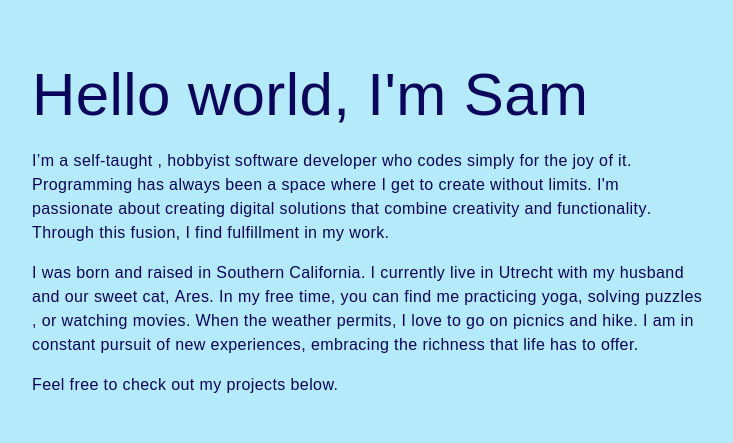
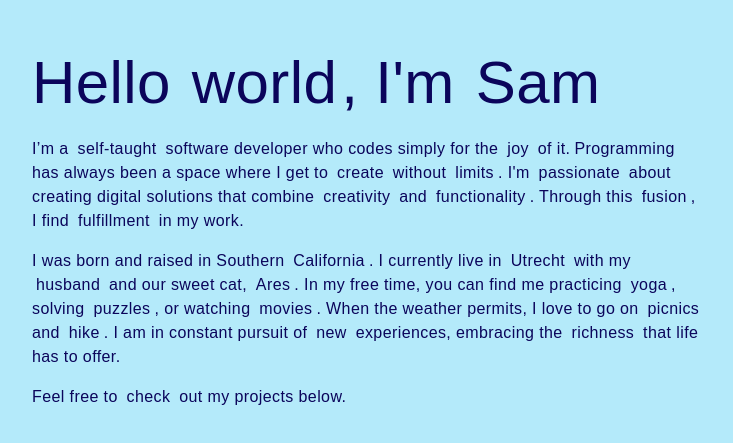
Before and after one commit to samanthacabrera/portfolio, a React (Vite) app: page / in a window 1280 px wide. Shown: the part 169-612 px from the top of the page, without its empty margins (272-1005 px from the left). Built offline with nearby package versions, Linux system fonts and the light colour scheme; a web font is replaced by a local one.

Commit message:
clean up deps

```diff
--- a/package.json
+++ b/package.json
@@ -23,7 +23,6 @@
     "react-icons": "^5.3.0",
     "react-router-dom": "^7.1.1",
     "tailwindcss": "^3.4.10",
-    "three": "^0.172.0",
     "vite": "^6.4.1",
     "web-vitals": "^2.1.4",
     "zdog": "^1.1.3"
--- a/src/About.jsx
+++ b/src/About.jsx
@@ -3,7 +3,7 @@ import React from "react";
 function About() {
   const HoverEmoji = ({ word, emoji, small = false }) => {
     return (
-      <span className="relative inline-block group">
+      <span className="relative inline-block group mx-1">
         <span className="transition-opacity duration-300 group-hover:opacity-0">{word}</span>
         <span
           className={`absolute top-1/2 left-1/2 transform -translate-x-1/2 -translate-y-1/2
@@ -25,8 +25,8 @@ function About() {
       </h2>
 
       <p className="mb-4">
-        I’m a <HoverEmoji word="self-taught" emoji="🧪" small /> , hobbyist software <HoverEmoji word="developer" emoji="👩🏽‍💻" small /> who codes simply for the <HoverEmoji word="joy" emoji="😄" small /> of it.
-        <HoverEmoji word="Programming" emoji="💻" small /> has always been a space where I get to <HoverEmoji word="create" emoji="🖌️" small /> without <HoverEmoji word="limits" emoji="♾️" small />.
+        I’m a <HoverEmoji word="self-taught" emoji="🧪" small />  software developer who codes simply for the <HoverEmoji word="joy" emoji="😄" small /> of it.
+        <HoverEmoji word="Programming" emoji="👩🏽‍💻" small /> has always been a space where I get to <HoverEmoji word="create" emoji="🖌️" small /> without <HoverEmoji word="limits" emoji="♾️" small />.
         I'm <HoverEmoji word="passionate" emoji="❤️‍🔥" small /> about creating digital solutions that combine{" "}
         <HoverEmoji word="creativity" emoji="🎨" small /> and <HoverEmoji word="functionality" emoji="🛠️" small />.
         Through this <HoverEmoji word="fusion" emoji="🤝" small />, I find <HoverEmoji word="fulfillment" emoji="💛" small /> in my work.
```
Also changed, not shown: 1 other file (tests, documents, lock files or other folders).
